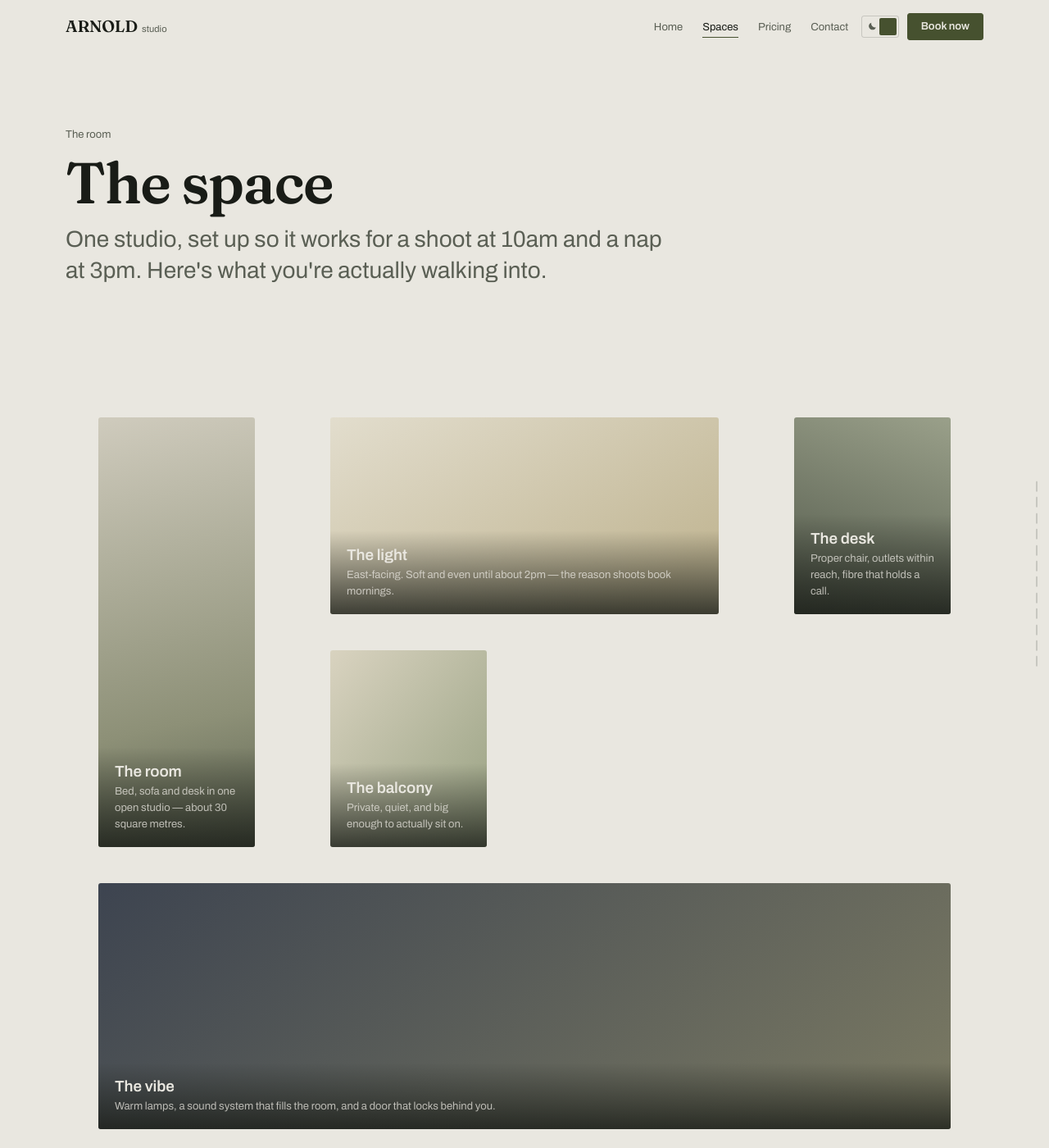
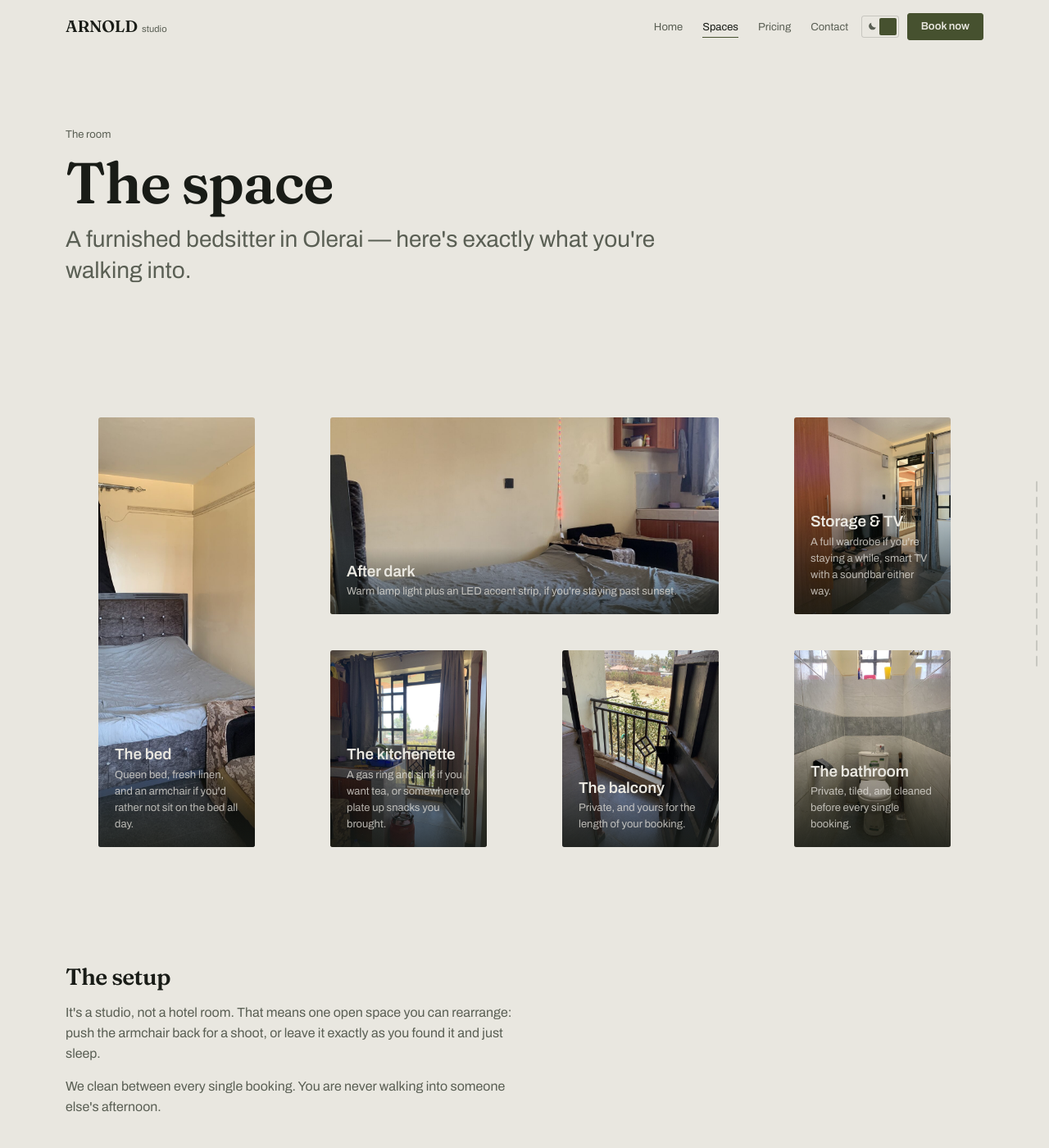
Before and after one commit to melchi00/ARNOLD_BNB_STUDIO, a Jekyll site: the page built from spaces.html, in a window 1280 px wide and 1400 px high. Shown: the whole window at 82% size. Built offline with Jekyll 4.4.1, drawn with Linux system fonts in a browser that asks for light colours; some of the changed text lies outside the part shown.

Commit message:
Add real studio photos to Spaces page

```diff
--- a/assets/css/main.css
+++ b/assets/css/main.css
@@ -664,13 +664,15 @@ body.nav-open { overflow: hidden; }
 .gal--wide { grid-column: span 2; }
 .gal--tall { grid-row: span 2; min-height: 500px; }
 .gal--full { grid-column: span 4; min-height: 300px; }
-.gal__art { position: absolute; inset: 0; z-index: -1; }
-.gal--1 .gal__art { background: linear-gradient(168deg, #cfcbbd, #8d9077 70%, #5c6350); }
-.gal--2 .gal__art { background: linear-gradient(150deg, #e2ddcd, #c2b795 85%); }
-.gal--3 .gal__art { background: linear-gradient(200deg, #9aa08a, #4f5648); }
-.gal--4 .gal__art { background: linear-gradient(130deg, #d9d3c0, #97a081); }
-.gal--5 .gal__art { background: linear-gradient(140deg, #3d4450, #7b7a63); }
-.gal__art::after { content: none; }
+.gal__art {
+  position: absolute;
+  inset: 0;
+  z-index: -1;
+  width: 100%;
+  height: 100%;
+  object-fit: cover;
+  background: var(--bg-sunk);   /* shows briefly while the photo loads */
+}
 .gal__cap {
   position: absolute;
   inset: auto 0 0 0;
--- a/spaces.html
+++ b/spaces.html
@@ -2,51 +2,71 @@
 layout: page
 title: The space
 kicker: The room
-intro: One studio, set up so it works for a shoot at 10am and a nap at 3pm. Here's what you're actually walking into.
-description: A look inside the Arnold BNB Studio — the room, the light, the setup and what's included with every booking.
+intro: A furnished bedsitter in Olerai — here's exactly what you're walking into.
+description: Real photos of the Arnold BNB Studio in Olerai, Ongata Rongai — the bed, kitchenette, bathroom, balcony and what's included with every booking.
 ---
 
 <section class="section section--tight">
   <div class="shell">
 
     <div class="gallery">
-      <figure class="gal gal--tall gal--1" data-reveal>
-        <div class="gal__art" role="img" aria-label="The main room: bed, sofa and work desk under a wide window"></div>
+      <figure class="gal gal--tall" data-reveal>
+        <img class="gal__art" src="{{ '/assets/img/bed.jpg' | relative_url }}"
+             alt="Queen bed with a grey tufted headboard and matching armchair beside it"
+             loading="lazy" width="1200" height="1600">
         <figcaption class="gal__cap">
-          <h3>The room</h3>
-          <p>Bed, sofa and desk in one open studio — about 30 square metres.</p>
+          <h3>The bed</h3>
+          <p>Queen bed, fresh linen, and an armchair if you'd rather not sit on the bed all day.</p>
         </figcaption>
       </figure>
 
-      <figure class="gal gal--wide gal--2" data-reveal>
-        <div class="gal__art" role="img" aria-label="Morning light across the balcony doors"></div>
+      <figure class="gal gal--wide" data-reveal>
+        <img class="gal__art" src="{{ '/assets/img/evening.jpg' | relative_url }}"
+             alt="The room at night with a warm ceiling lamp and a red LED strip along the wall"
+             loading="lazy" width="1200" height="1600">
         <figcaption class="gal__cap">
-          <h3>The light</h3>
-          <p>East-facing. Soft and even until about 2pm — the reason shoots book mornings.</p>
+          <h3>After dark</h3>
+          <p>Warm lamp light plus an LED accent strip, if you're staying past sunset.</p>
         </figcaption>
       </figure>
 
-      <figure class="gal gal--3" data-reveal>
-        <div class="gal__art" role="img" aria-label="Desk with power outlets and a chair"></div>
+      <figure class="gal" data-reveal>
+        <img class="gal__art" src="{{ '/assets/img/storage-tv.jpg' | relative_url }}"
+             alt="Smart TV with soundbar on a stand, next to a tall wardrobe"
+             loading="lazy" width="1200" height="1600">
         <figcaption class="gal__cap">
-          <h3>The desk</h3>
-          <p>Proper chair, outlets within reach, fibre that holds a call.</p>
+          <h3>Storage &amp; TV</h3>
+          <p>A full wardrobe if you're staying a while, smart TV with a soundbar either way.</p>
         </figcaption>
       </figure>
 
-      <figure class="gal gal--4" data-reveal>
-        <div class="gal__art" role="img" aria-label="Private balcony with two chairs"></div>
+      <figure class="gal" data-reveal>
+        <img class="gal__art" src="{{ '/assets/img/kitchenette.jpg' | relative_url }}"
+             alt="Small kitchenette with a gas ring, sink, and a door out to the balcony"
+             loading="lazy" width="1200" height="1600">
         <figcaption class="gal__cap">
-          <h3>The balcony</h3>
-          <p>Private, quiet, and big enough to actually sit on.</p>
+          <h3>The kitchenette</h3>
+          <p>A gas ring and sink if you want tea, or somewhere to plate up snacks you brought.</p>
         </figcaption>
       </figure>
 
-      <figure class="gal gal--full gal--5" data-reveal>
-        <div class="gal__art" role="img" aria-label="Evening view of the studio with warm lamp light"></div>
+      <figure class="gal" data-reveal>
+        <img class="gal__art" src="{{ '/assets/img/balcony.jpg' | relative_url }}"
+             alt="Private balcony with a railing, accessed through the kitchenette door"
+             loading="lazy" width="1200" height="1600">
         <figcaption class="gal__cap">
-          <h3>The vibe</h3>
-          <p>Warm lamps, a sound system that fills the room, and a door that locks behind you.</p>
+          <h3>The balcony</h3>
+          <p>Private, and yours for the length of your booking.</p>
+        </figcaption>
+      </figure>
+
+      <figure class="gal" data-reveal>
+        <img class="gal__art" src="{{ '/assets/img/bathroom.jpg' | relative_url }}"
+             alt="Tiled bathroom with toilet, small window, and towel rail"
+             loading="lazy" width="1200" height="1600">
+        <figcaption class="gal__cap">
+          <h3>The bathroom</h3>
+          <p>Private, tiled, and cleaned before every single booking.</p>
         </figcaption>
       </figure>
     </div>
@@ -60,8 +80,8 @@ description: A look inside the Arnold BNB Studio — the room, the light, the se
       <h2>The setup</h2>
       <p>
         It's a studio, not a hotel room. That means one open space you can
-        rearrange: push the sofa back for a shoot, pull the desk to the window
-        for a work session, or leave it exactly as you found it and just sleep.
+        rearrange: push the armchair back for a shoot, or leave it exactly
+        as you found it and just sleep.
       </p>
       <p>
         We clean between every single booking. You are never walking into
@@ -72,14 +92,13 @@ description: A look inside the Arnold BNB Studio — the room, the light, the se
     <h2 style="margin-top:3rem" data-reveal>What's included</h2>
     <ul class="checklist" data-reveal>
       <li>Fibre WiFi</li>
-      <li>Smart TV with streaming</li>
-      <li>Sound system</li>
-      <li>Work desk and chair</li>
+      <li>Smart TV with soundbar</li>
       <li>Queen bed, fresh linen</li>
-      <li>Sofa seating</li>
-      <li>Private bathroom, hot shower</li>
+      <li>Armchair seating</li>
+      <li>Full wardrobe</li>
+      <li>Kitchenette: gas ring and sink</li>
+      <li>Private bathroom</li>
       <li>Fresh towels</li>
-      <li>Kettle, mugs, small fridge</li>
       <li>Private balcony</li>
       <li>Fan</li>
       <li>Secure off-street parking</li>
```
Also changed, not shown: assets/img/balcony.jpg (added), assets/img/bathroom.jpg (added), assets/img/bed.jpg (added), assets/img/evening.jpg (added), assets/img/kitchenette.jpg (added), assets/img/storage-tv.jpg (added).
